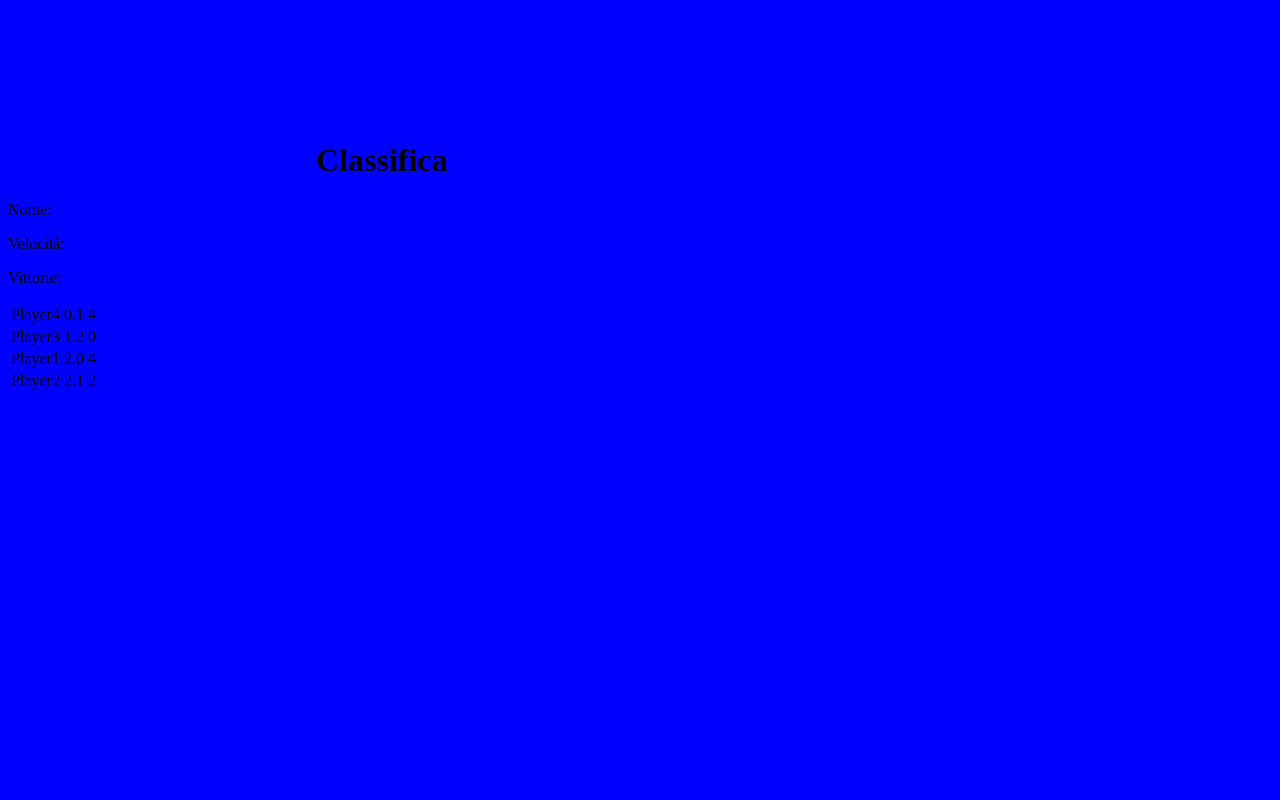
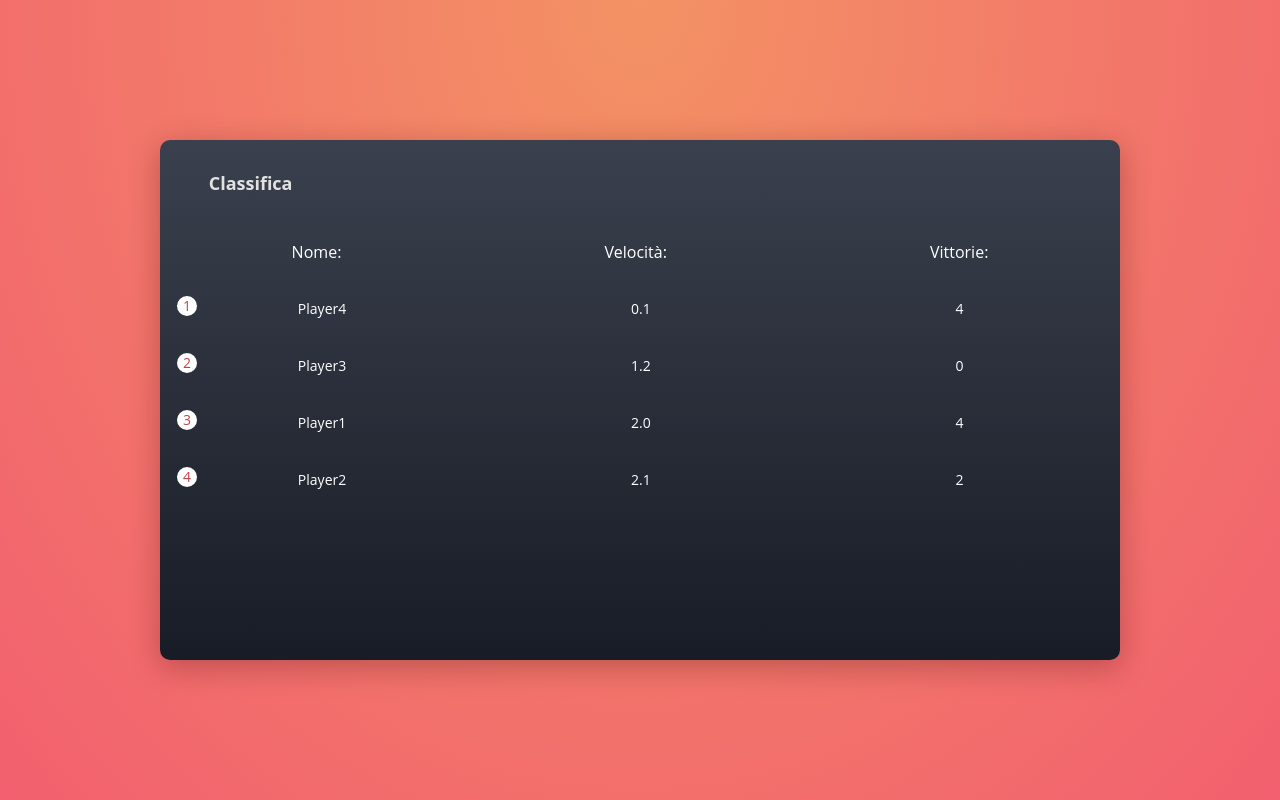
Before and after one commit to 1M4nt0/progetto-esame-iot, a plain HTML site: page data/index.html in a window 1280 px wide. Drawn offline with Linux system fonts and the light colour scheme.

Commit message:
Update style.css

```diff
--- a/data/style.css
+++ b/data/style.css
@@ -1,3 +1,182 @@
+
+
 body {
-    background-color: blue;
+    min-height: 450px;
+    height: 100vh;
+    margin: 0;
+    background: radial-gradient(ellipse farthest-corner at center top, #f39264 0%, #f2606f 100%);
+    color: #fff;
+    font-family: 'Open Sans', sans-serif;
 }
+
+.leaderboard {
+    position: absolute;
+    top: 50%;
+    left: 50%;
+    transform: translate(-50%, -50%);
+    width: 75%;
+    height: 65%;
+    background: linear-gradient(to bottom, #3a404d, #181c26);
+    border-radius: 10px;
+    box-shadow: 0 7px 30px rgba(62, 9, 11, .3);
+}
+.leaderboard h1 {
+    font-size: 18px;
+    color: #e1e1e1;
+    padding: 12px 13px 18px;
+}
+.leaderboard h1 svg {
+    width: 25px;
+    height: 26px;
+    position: relative;
+    top: 3px;
+    margin-right: 6px;
+    vertical-align: baseline;
+}
+.leaderboard .leaderboard-header {
+    width: 100%;
+}
+.leaderboard table {
+    counter-reset: leaderboard;
+}
+.leaderboard table tr {
+    position: relative;
+    z-index: 1;
+    font-size: 14px;
+    counter-increment: leaderboard;
+    padding: 18px 10px 18px 50px;
+    cursor: pointer;
+    backface-visibility: hidden;
+    transform: translateZ(0) scale(1, 1);
+}
+.leaderboard table tr::before {
+    content: counter(leaderboard);
+    position: absolute;
+    z-index: 2;
+    top: 15px;
+    left: 15px;
+    width: 20px;
+    height: 20px;
+    line-height: 20px;
+    color: #c24448;
+    background: #fff;
+    border-radius: 20px;
+    text-align: center;
+}
+.leaderboard table tr td {
+    position: relative;
+    z-index: 2;
+    top: 0;
+    left: 0;
+
+    height: 100%;
+    padding: 18px 10px 18px 50px;
+    margin: 0;
+    background: none;
+    color: #fff;
+}
+.leaderboard table tr td::before, .leaderboard table tr td::after {
+    content: '';
+    position: absolute;
+    z-index: 1;
+    bottom: -11px;
+    left: -9px;
+    border-top: 10px solid #c24448;
+    border-left: 10px solid transparent;
+    transition: all 0.1s ease-in-out;
+    opacity: 0;
+}
+.leaderboard table tr td::after {
+    left: auto;
+    right: -9px;
+    border-left: none;
+    border-right: 10px solid transparent;
+}
+.leaderboard table tr::after {
+    content: '';
+    position: absolute;
+    z-index: 1;
+    top: 0;
+    left: 0;
+    width: 100%;
+    height: 100%;
+    background: #fa6855;
+    box-shadow: 0 3px 0 rgba(0, 0, 0, .08);
+    transition: all 0.3s ease-in-out;
+    opacity: 0;
+}
+.leaderboard table tr:hover {
+    z-index: 2;
+    overflow: visible;
+}
+.leaderboard table tr:hover::after {
+    opacity: 1;
+    transform: scaleX(1.06) scaleY(1.03);
+}
+.leaderboard table tr:hover mark::before, .leaderboard table tr:hover mark::after {
+    opacity: 1;
+    transition: all 0.35s ease-in-out;
+}
+
+
+#thead {
+    display: flex;
+    flex-wrap: nowrap;
+    justify-content: space-around;
+}
+#leaderboard{
+    width: 100%;
+}
+@media only screen and (max-width: 1000px){
+
+    #name {
+        padding-left: 12.5%;
+        width: 42%;
+    }
+
+    #speed {
+        padding-left: 6%;
+        width: 31.5%;
+    }
+
+}
+@media only screen and (min-width: 1001px){
+
+    #name {
+        padding-left: 14%;
+        width: 42%;
+    }
+
+    #speed {
+        padding-left: 7%;
+        width: 31.5%;
+    }
+
+
+}
+
+@media only screen and (min-width: 1581px){
+
+    #name {
+        padding-left: 14.5%;
+        width: 42%;
+    }
+}
+@media only screen and (min-width: 1980px){
+
+    #name {
+        padding-left: 14.8%;
+        width: 42%;
+    }
+}
+@media only screen and (min-width: 1001px) and (max-width:1250px){
+
+    #name {
+        padding-left: 13%;
+        width: 42%;
+    }
+}
+
+#win {
+        padding-left: 9.5%;
+    }
```
